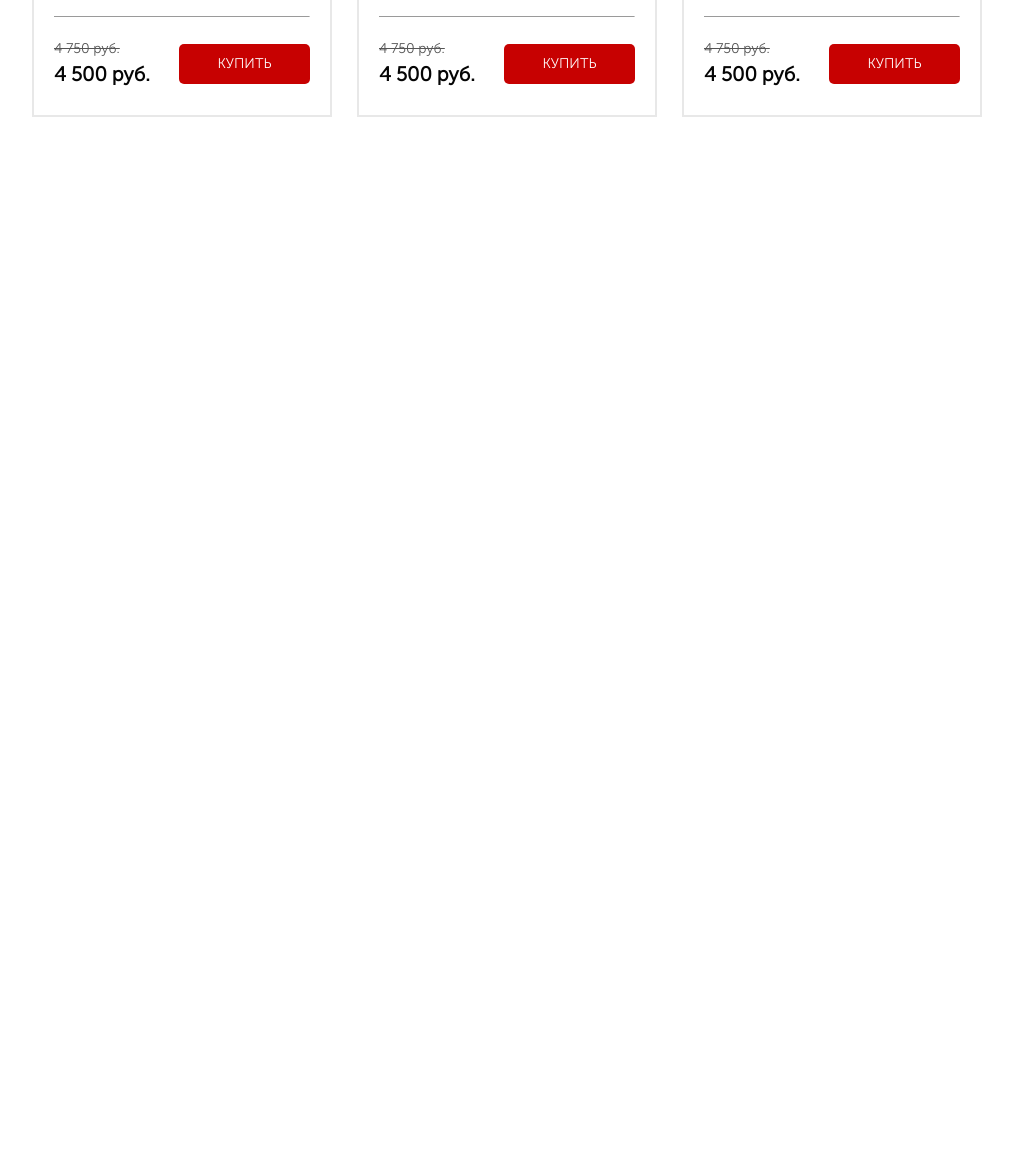
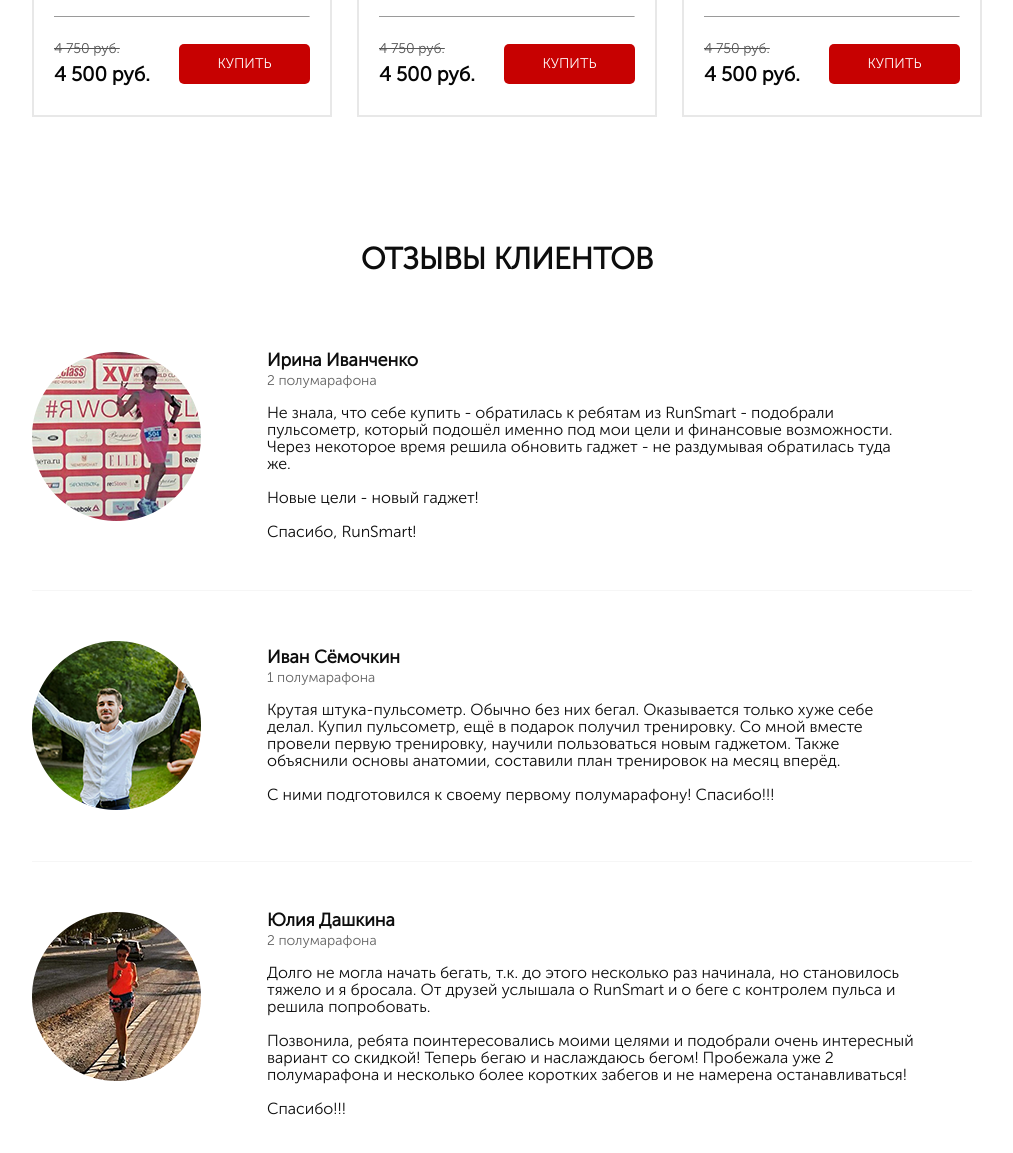
Before and after one commit to Crash2410/Project_3, a website: page src/index.html in a window 1280 px wide. Shown: the part 3713-4866 px from the top of the page, without its empty margins (133-1146 px from the left). Before the commit the page ends 3950 px from the top, so only its background shows below. Drawn offline with nearby package versions, Linux system fonts and the light colour scheme; files whose address does not match are found by name.

Commit message:
Вёрстка 6 блока

```diff
--- a/src/index.html
+++ b/src/index.html
@@ -416,6 +416,62 @@
     </div>
   </section>
 
+  <section class="reviews">
+    <div class="container">
+      <div class="title">отзывы клиентов</div>
+      <div class="reviews__content">
+        <img src="./img/reviews/comment_1.png" class="reviews-item__img"></img>
+        <div class="reviews-item__text">
+          <div class="reviews-item__title">Ирина Иванченко</div>
+          <div class="reviews-item__subtitle">2 полумарафона</div>
+          <div class="reviews-item__descr">Не знала, что себе купить - обратилась к ребятам из RunSmart - подобрали
+            пульсометр, который подошёл именно под мои цели и финансовые возможности.
+            Через некоторое время решила обновить гаджет - не раздумывая обратилась туда же.
+            <br><br>
+            <span>Новые цели - новый гаджет!</span>
+            <br><br>
+            <span>Спасибо, RunSmart! </span>
+          </div>
+        </div>
+
+      </div>
+      <div class="line"></div>
+      <div class="reviews__content">
+        <div class="reviews-item__img"><img src="./img/reviews/comment_2.png"></img></div>
+        <div class="reviews-item__text">
+          <div class="reviews-item__title">Иван Сёмочкин</div>
+          <div class="reviews-item__subtitle">1 полумарафона</div>
+          <div class="reviews-item__descr">Крутая штука-пульсометр. Обычно без них бегал. Оказывается только хуже себе
+            делал.
+            Купил пульсометр, ещё в подарок получил тренировку. Со мной вместе провели первую тренировку, научили
+            пользоваться новым гаджетом. Также объяснили основы анатомии, составили план тренировок на месяц вперёд.
+            <br><br>
+            С ними подготовился к своему первому полумарафону! Спасибо!!!
+          </div>
+        </div>
+
+      </div>
+      <div class="line"></div>
+      <div class="reviews__content">
+        <img src="./img/reviews/comment_3.png" class="reviews-item__img"></img>
+        <div class="reviews-item__text">
+          <div class="reviews-item__title">Юлия Дашкина</div>
+          <div class="reviews-item__subtitle">2 полумарафона</div>
+          <div class="reviews-item__descr">Долго не могла начать бегать, т.к. до этого несколько раз начинала, но
+            становилось тяжело и я бросала. От друзей услышала о RunSmart и о беге с контролем пульса и решила
+            попробовать.
+            <br><br>
+            Позвонила, ребята поинтересовались моими целями и подобрали очень интересный вариант со скидкой! Теперь
+            бегаю и наслаждаюсь бегом! Пробежала уже 2 полумарафона и несколько более коротких забегов и не намерена
+            останавливаться!
+            <br><br>
+            Спасибо!!!
+          </div>
+        </div>
+
+      </div>
+  </section>
+
   <script type="text/javascript" src="https://code.jquery.com/jquery-1.11.0.min.js"></script>
   <script type="text/javascript" src="https://code.jquery.com/jquery-migrate-1.2.1.min.js"></script>
   <script src="./js/slick.js"></script>
--- /dev/null
+++ b/src/scss/blocks/_lines.scss
@@ -0,0 +1,6 @@
+.line {
+  width: 940px;
+  height: 1px;
+  background-color: #f6f6f6;
+  margin: 50px 0px -20px 0px;
+}
--- /dev/null
+++ b/src/scss/blocks/_reviews.scss
@@ -0,0 +1,51 @@
+.reviews {
+  padding: 0 0 71px 0;
+
+  &__content {
+    position: relative;
+    margin-top: 70px;
+    min-height: 170px;
+    width: 885px;
+    display: flex;
+    justify-content: space-between;
+    align-items: center;
+  }
+
+  &-item {
+    &__img {
+      display: flex;
+      align-self: flex-start;
+      width: 169px;
+
+      img {
+        width: 100%;
+      }
+    }
+    &__text {
+      width: 650px;
+    }
+
+    &__title {
+      font-size: 18px;
+      line-height: 17px;
+      font-weight: 700;
+      color: #0d0d0d;
+    }
+
+    &__subtitle {
+      margin-top: 5px;
+      font-size: 14px;
+      line-height: 13px;
+      font-weight: 300;
+      color: #646464;
+    }
+
+    &__descr {
+      margin-top: 17px;
+      font-size: 16px;
+      line-height: 17px;
+      font-weight: 400;
+      color: #0d0d0d;
+    }
+  }
+}
--- a/src/scss/style.scss
+++ b/src/scss/style.scss
@@ -20,5 +20,7 @@
 @import 'blocks/forms';
 @import 'blocks/carusel';
 @import 'blocks/catalog';
+@import 'blocks/reviews';
+@import 'blocks/lines';
 
 @import "base/media"
```
Also changed, not shown: README.md, src/css/style.min.css.
